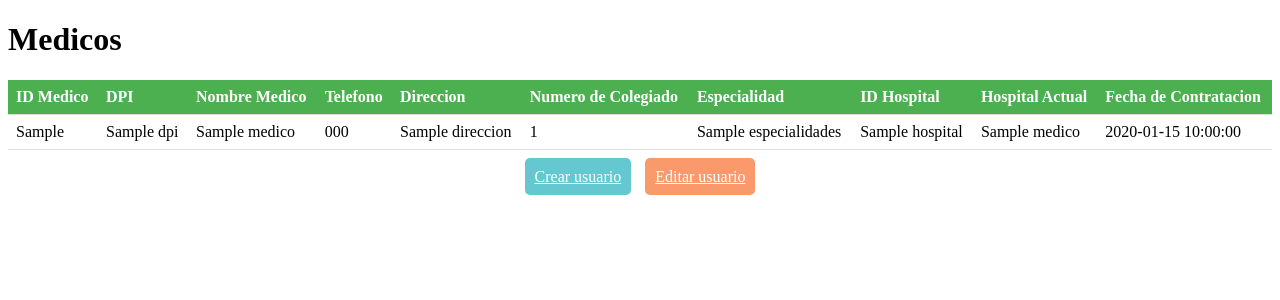
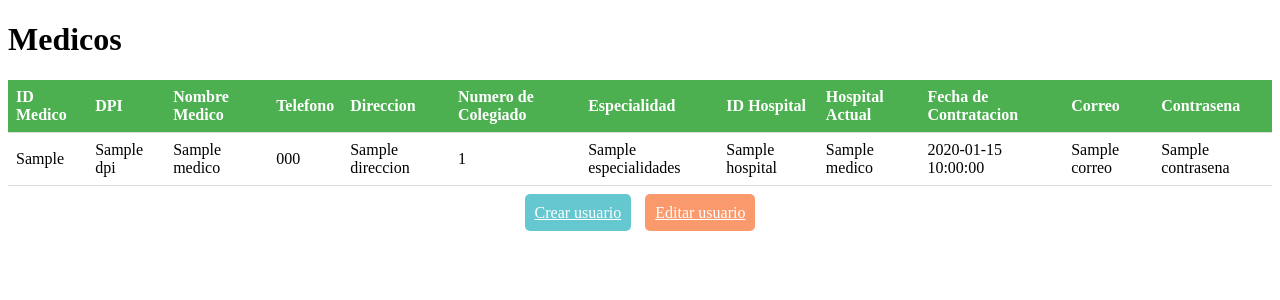
Before and after one commit to LINDAINES213/API_REST_BD_P2, a Flask app: page /usuarios in a window 1280 px wide. Shown: the top 300 px of the page. Run offline with Flask 3, Linux system fonts and the light colour scheme; a user stored in the database is signed in; a database or web service that is not in the repository returns one stand-in record (values such as "Sample title"); some libraries are stand-ins or nearby versions.

Commit message:
correcciones finales

```diff
--- a/src/app.py
+++ b/src/app.py
@@ -172,10 +172,10 @@ def bitacora():
 @login_required
 def usuarios():
     with connection.cursor() as cursor:
-                cursor.execute("""SELECT id_medico, dpi, m.nombre, telefono, direccion, num_colegiado, especialidades, hospital, h.nombre, fecha_contratacion FROM medicos m
+        cursor.execute("""SELECT id_medico, dpi, m.nombre, telefono, direccion, num_colegiado, especialidades, hospital, h.nombre, fecha_contratacion, correo, contrasena FROM medicos m
                                 LEFT JOIN hospitales h ON m.hospital = h.codigo
                                 ORDER BY id_medico""")
-                rows = cursor.fetchall()
+        rows = cursor.fetchall()
     return render_template('usuarios.html', rows=rows)
 
 @app.route('/crearusuario')
@@ -235,7 +235,7 @@ def usuarios3():
                                 WHERE id_medico = %s""", (id_medico, dpi, nombre, telefono, direccion, num_colegiado, especialidades, hospital, fecha_contratacion, correo, contrasena, id_medico))
                 connection.commit()
         cursor.close()
-        return render_template('confirmaciones.html',)
+        return render_template('confirmaciones2.html',)
 
     except Exception as ex:
         return render_template('usuarios.html')
@@ -258,7 +258,7 @@ def trasladosT():
                         LEFT JOIN hospitales h on t.hospital_anterior = h.codigo
 						LEFT JOIN hospitales o on t.hospital_nuevo = o.codigo""")
         rows = cursor.fetchall()
-        return render_template('traslados2.html', rows=rows)
+    return render_template('traslados2.html', rows=rows)
 
 #PIDE DATOS PARA NUEVOS TRASLADOS
 @app.route('/traslados2', methods=['POST'])
--- /dev/null
+++ b/src/templates/confirmaciones2.html
@@ -0,0 +1,4 @@
+<!DOCTYPE html>
+<html>
+    <h1>Cambio realizado</h1>
+</html>
--- a/src/templates/usuarios.html
+++ b/src/templates/usuarios.html
@@ -40,6 +40,8 @@
                 <th>ID Hospital</th>
                 <th>Hospital Actual</th>
                 <th>Fecha de Contratacion</th>
+				<th>Correo</th>
+				<th>Contrasena</th>
 			</tr>
 		</thead>
 		<tbody>
@@ -55,6 +57,8 @@
                     <td>{{ row[7] }}</td>
                     <td>{{ row[8] }}</td>
                     <td>{{ row[9] }}</td>
+					<td>{{ row[10] }}</td>
+					<td>{{ row[11] }}</td>
 				</tr>
 			{% endfor %}
 		</tbody>
```
